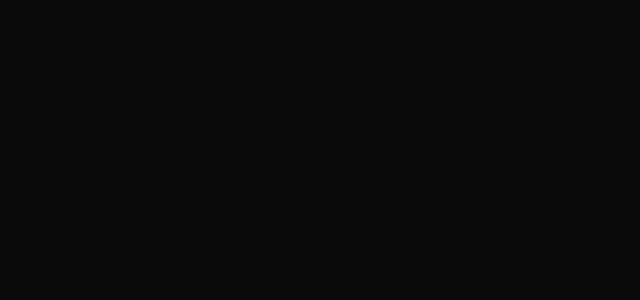
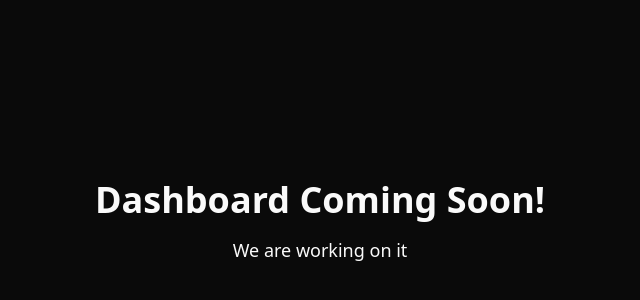
Before and after one commit to Ben-Vollrath/waitlst, a Vue app in the folder waitlst/: page /dashboard in a window 1280 px wide. Before the commit this address had no page. Shown: the part 178-478 px from the top of the page, without its empty margins (320-960 px from the left). Built offline with nearby package versions, Linux system fonts and the light colour scheme.

Commit message:
Add dashboard placeholder page

```diff
--- a/waitlst/src/router/index.ts
+++ b/waitlst/src/router/index.ts
@@ -18,6 +18,11 @@
       path: '/auth',
       name: 'auth',
       component: () => import('../views/AuthView.vue'),
+    },
+    {
+      path: '/dashboard',
+      name: 'dashboard',
+      component: () => import('../views/DashboardView.vue'),
     }
   ],
 })
--- /dev/null
+++ b/waitlst/src/views/DashboardView.vue
@@ -0,0 +1,10 @@
+<script setup lang="ts"></script>
+
+<template>
+  <div class="flex items-center justify-center min-h-screen">
+    <div class="text-center">
+      <h1 class="text-4xl font-bold">Dashboard Coming Soon!</h1>
+      <p class="mt-4 text-lg">We are working on it</p>
+    </div>
+  </div>
+</template>
```
